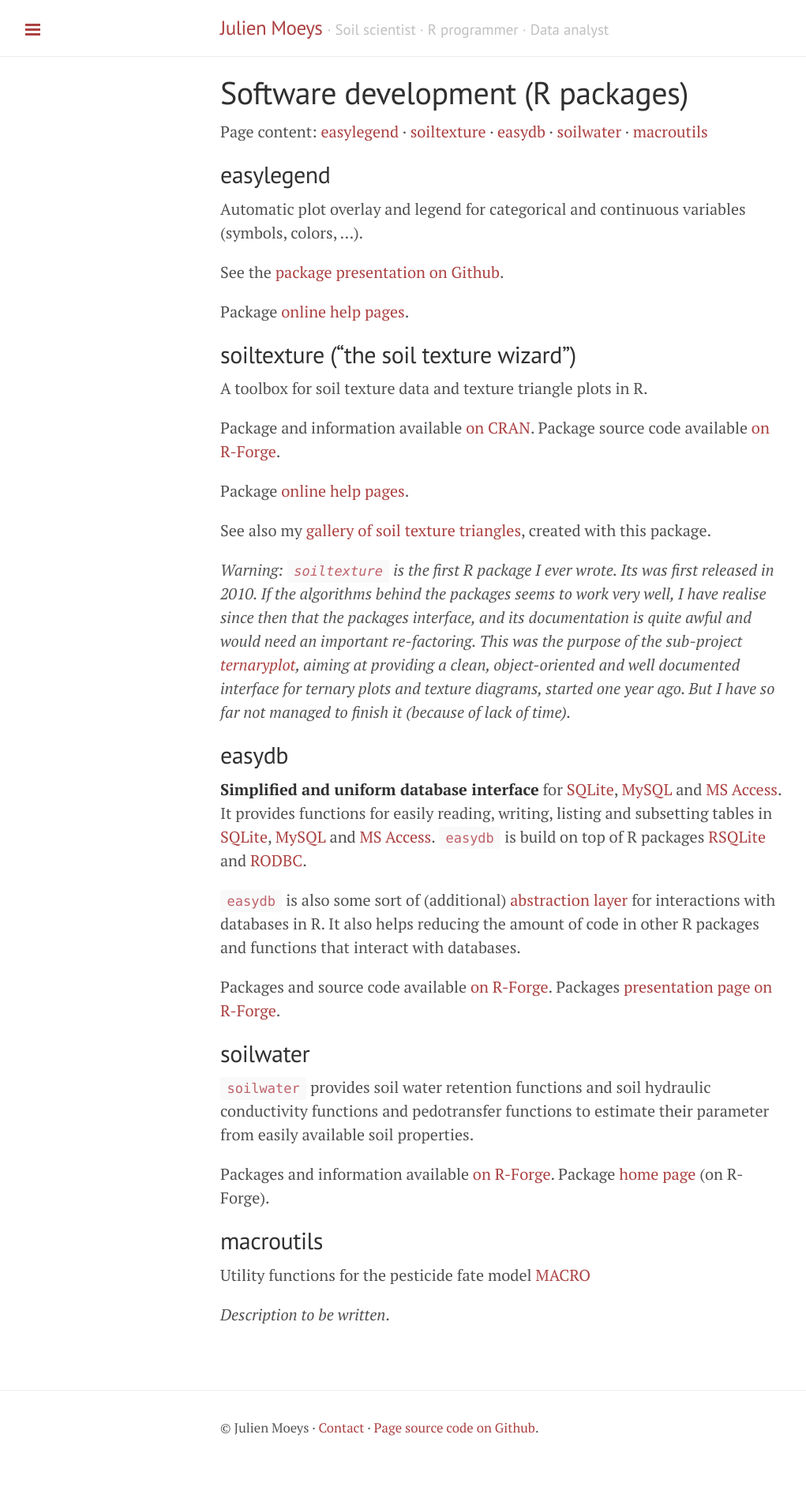
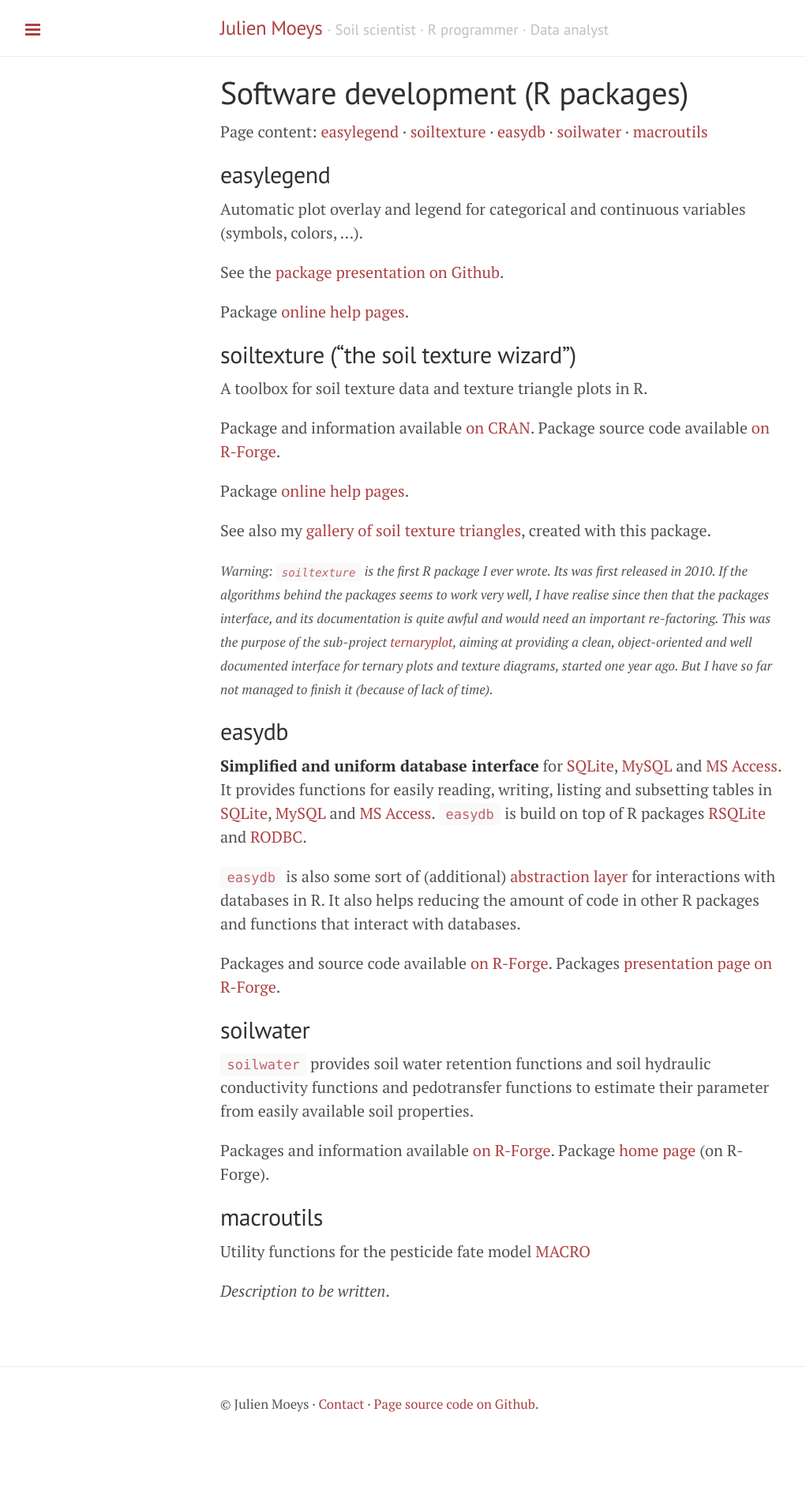
Before and after one commit to julienmoeys/julienmoeys.github.io, a Jekyll site: the page built from Software.md, in a window 1280 px wide. Shown: the whole page at 79% size, without its empty margins (1-1022 px from the left). Built offline with Jekyll 4.4.1, drawn with Linux system fonts in a browser that asks for light colours; Markdown is read by kramdown in place of the engine named in the settings; after the commit the page ends 1872 px from its top, so only the background shows below that.

Commit message:
Edit Sofware page

```diff
--- a/Software.md
+++ b/Software.md
@@ -47,7 +47,7 @@ an important re-factoring. This was the purpose of the sub-project
 [ternaryplot][], aiming at providing a clean, object-oriented and
 well documented interface for ternary plots and texture diagrams,
 started one year ago. But I have so far not managed to finish it
-(because of lack of time)._
+(because of lack of time)._</small>
 
 
 
```
Also changed, not shown: other parts of Software.md (+1 -1 lines).
